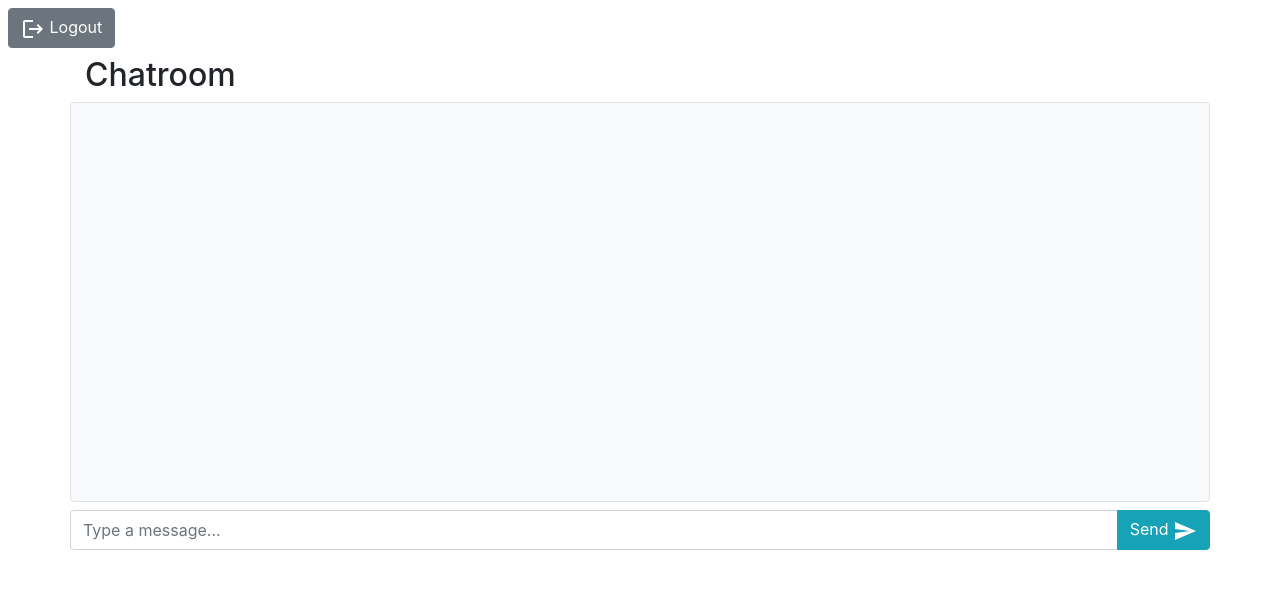
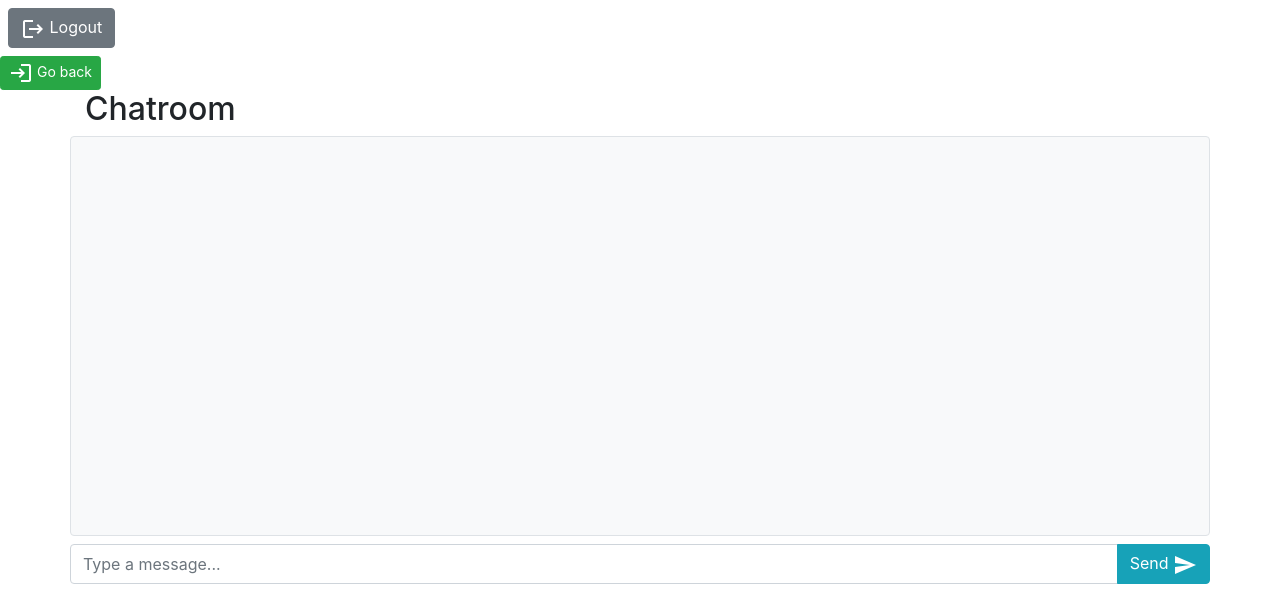
Before and after one commit to WilliamNerem/DatanettverkOblig2, a Flask app: page /api/room/1 in a window 1280 px wide. Shown: the top 599 px of the page. Run offline with Flask 2, Linux system fonts and the light colour scheme; data that the repository does not hold is empty; some libraries are stand-ins or nearby versions.

Commit message:
Auto stash before merge of "master" and "origin/master"

```diff
--- a/app.py
+++ b/app.py
@@ -35,6 +35,10 @@ loggedin = 'a'
 def index():
     listOfMessages.clear()
     return render_template('login.html', uservalues=UserModel.query.all())
+
+@app.route("/goback", methods=['GET', 'POST'])
+def index():
+    return render_template('index.html', uservalues=UserModel.query.all(), roomvalues=RoomModel.query.all())
 
 @app.route("/api/users", methods=['GET', 'POST'])
 def adduser():
--- a/templates/room.html
+++ b/templates/room.html
@@ -15,6 +15,12 @@
         <button class="btn btn-secondary m-2" type="submit">
             <img src="{{url_for('static', filename='baseline_logout_white_24dp.png')}}" alt="Logout PNG" />
             Logout
+        </button>
+    </form>
+    <form action="/goback">
+        <button class="btn btn-success btn-sm" type="submit">
+            <img src="{{url_for('static', filename='baseline_login_white_24dp.png')}}" alt="Back PNG" />
+            Go back
         </button>
     </form>
     <div class="container">
```
